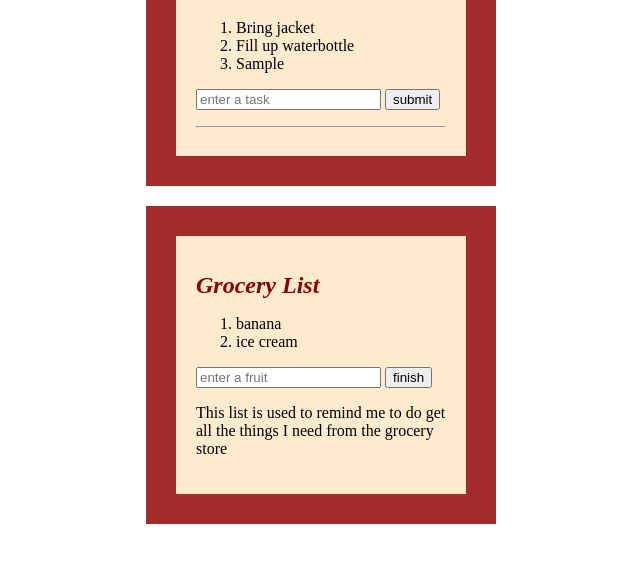
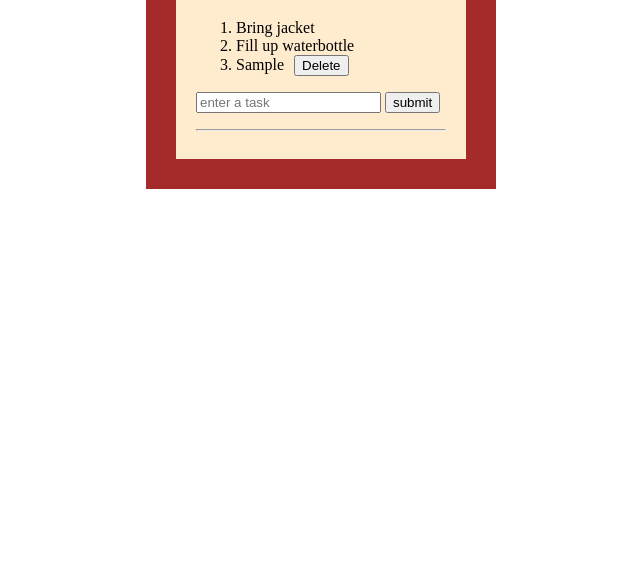
Before and after one commit to Hajira-Nadeem/To-Do-List, a plain HTML site: page Index.html in a window 1280 px wide. Both pictures are taken after typing "Sample" into the empty fields and a click on the button "submit". Shown: the part 131-694 px from the top of the page, without its empty margins (319-959 px from the left). Drawn offline with Linux system fonts and the light colour scheme.

Commit message:
add and delete button

```diff
--- a/Index.html
+++ b/Index.html
@@ -11,10 +11,11 @@
         <h1> To-Do-List</h1>
 
 
-        <ol>
-            <li> Bring jacket </li>
+        <ol id = "stuff_to_do">
+        <li> Bring jacket </li>
             <li> Fill up waterbottle</li>
         </ol>
+
         <form>
         <input id = "task-input" placeholder = "enter a task">
         <button id = "submit"> submit </button>
@@ -22,43 +23,30 @@
         <hr>
         </div>
 
-        <div class = "Bottom-Section">
-        <h1 class = "grocery"> Grocery List</h1>
-        <ol>
-            <li> banana </li>
-            <li> ice cream </li>
-        </ol>
 
-        <input placeholder = "enter a fruit">
-        <button> finish </button>
+        <script>
+            document.getElementById('submit').addEventListener('click', function(e){
+                //adding a new item to list
+                e.preventDefault();
+                const input = document.getElementById('task-input');
+                const value = input.value.trim() ;
+                const newItem = document.createElement('li') //created the next number or bulletin point
+                newItem.innerText = value;
+                document.getElementById('stuff_to_do').appendChild(newItem)
+                input.value = ''
 
-        <p>This list is used to remind me to do get all the things I need from the grocery store
-        </p>
-        </div>
-        <script>
-            document.getElementById('submit').addEventListener('click', function(){
-                value = document.getElementById('task-input').value;
-                alert("value")
-            })
+                //removing item from list
+                const deleteBtn = document.createElement('button')
+                deleteBtn.innerText = 'Delete';
+                deleteBtn.style.marginLeft = '10px'
+                deleteBtn.addEventListener('click', function(){
+                        newItem.remove();
+                    });
+                    newItem.appendChild(deleteBtn);
 
 
-        document.getElementById('submit').addEventListener('click', function(event){
-        event.preventDefault(); // ⛔ Prevent form from refreshing the page
-
-        const input = document.getElementById('task-input');
-        const taskText = input.value;
-
-        if (taskText.trim() !== '') { // ✅ Only add if not empty
-            const newItem = document.createElement('li');
-            newItem.textContent = taskText;
-
-            // Get the first <ol> (To-Do list)
-            const todoList = document.querySelector('.Top-Section ol');
-            todoList.appendChild(newItem);
-
-            input.value = ''; // 🔄 Clear the input
-        }
-    });
+                //alert("value")
+            })
 
         </script>
     </body>
```
Also changed, not shown: styles.css (line endings or trailing spaces).
